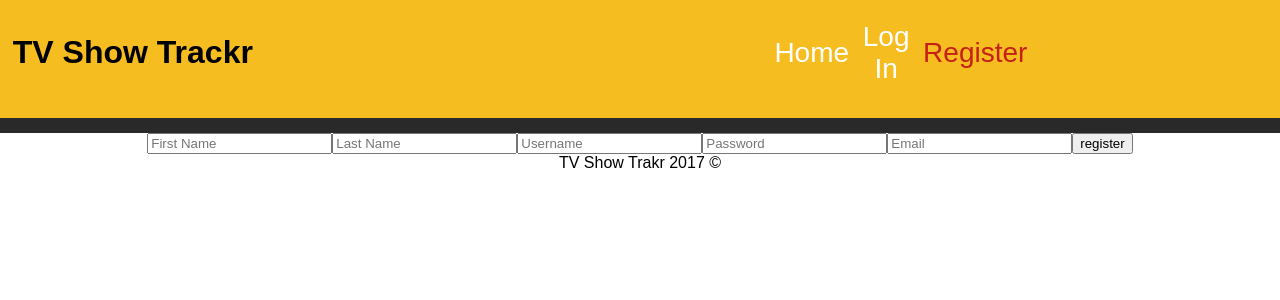
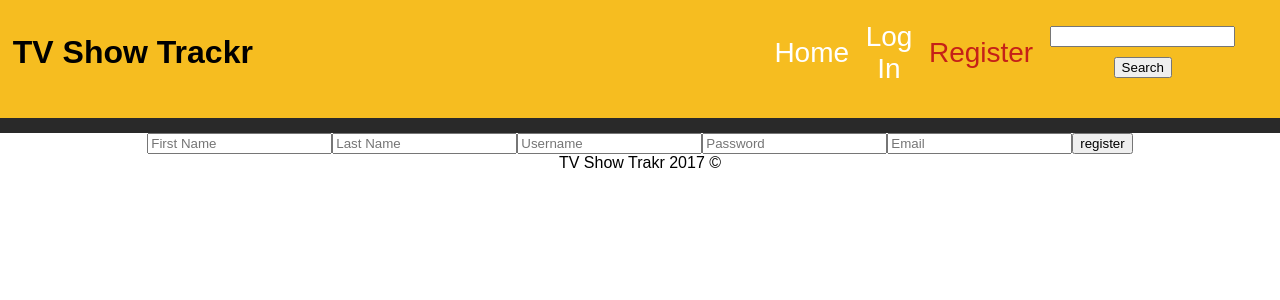
Before and after one commit to zakphi/ShowTrakr, a React (Create React App) app in the folder client/: page /register in a window 1280 px wide. Shown: the top 300 px of the page. Built offline with nearby package versions, Linux system fonts and the light colour scheme; no server answers.

Commit message:
add search function

```diff
--- a/client/src/components/Header.jsx
+++ b/client/src/components/Header.jsx
@@ -16,6 +16,12 @@ const Header = (props) => {
                 {!props.auth ? <li><NavLink exact to='/register' activeClassName='active'>Register</NavLink></li> : ''}
                 {props.auth ? <li>My Profile</li> : ''}
                 {props.auth ? <li onClick={props.logOut}><NavLink exact to='/' activeClassName='active'>Log Out</NavLink></li> : ''}
+                <li> <form className="search">
+                    <input onChange={props.inputSearch} type="text" className="search-bar" />
+                    <NavLink to='/results'>
+                    <button onClick={() => props.handleSearch()} type="submit" className="search-submit">Search</button>
+                    </NavLink>
+                </form></li>
             </nav>
             </div>
             </div>
```
